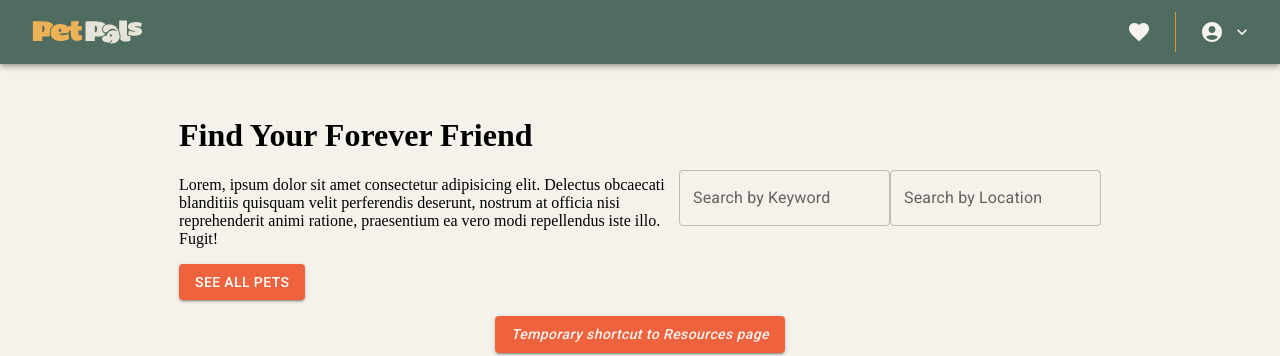
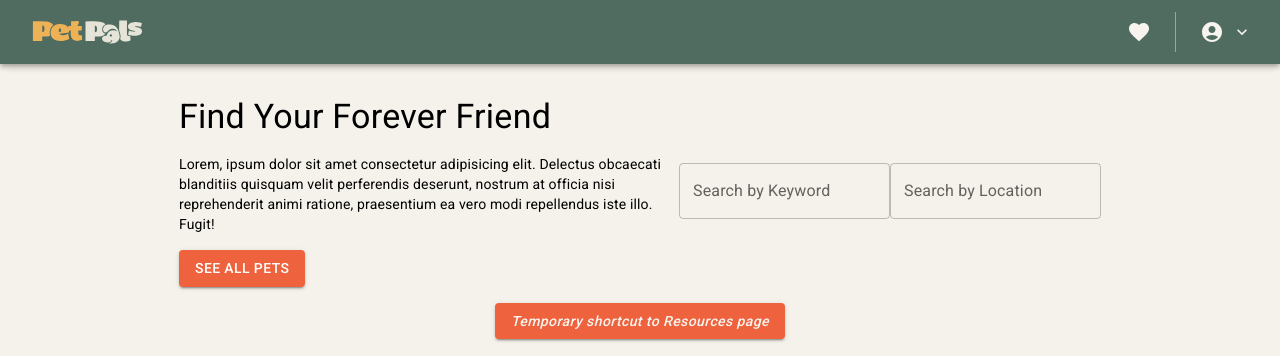
Before and after one commit to Code-the-Dream-School/ffprac-team3-front, a React (Vite) app: page / in a window 1280 px wide. Shown: the top 356 px of the page. Built offline with nearby package versions, Linux system fonts and the light colour scheme; no server answers.

Commit message:
update HeroBanner w/ MUI Typography components

```diff
--- a/src/components/HeroBanner.tsx
+++ b/src/components/HeroBanner.tsx
@@ -1,22 +1,30 @@
 import React from "react";
-import { Box, TextField, Button, Container } from "@mui/material";
-import { width } from "@mui/system";
+import { Box, TextField, Button, Container, Typography } from "@mui/material";
 
 export const HeroBanner = () => {
 
     return (
         <Box display="flex" alignItems={"center"} justifyContent={"center"}>
-            <Box
-            width={500}>
-                <h1>Find Your Forever Friend</h1>
-                <p>Lorem, ipsum dolor sit amet consectetur adipisicing elit. Delectus obcaecati blanditiis quisquam velit perferendis deserunt, nostrum at officia nisi reprehenderit animi ratione, praesentium ea vero modi repellendus iste illo. Fugit!</p>
+            <Box width={500}>
+                <Typography variant="h4">
+                    Find Your Forever Friend
+                </Typography>
+
+                <Typography variant="body2" mt={2} mb={2}>
+                    Lorem, ipsum dolor sit amet consectetur adipisicing elit. Delectus obcaecati blanditiis quisquam velit perferendis deserunt, nostrum at officia nisi reprehenderit animi ratione, praesentium ea vero modi repellendus iste illo. Fugit!
+                </Typography>
+
                 <Button
                     variant="contained"
                     style={{ backgroundColor: "#EE633E" }}>
                     SEE ALL PETS
                 </Button>
             </Box>
-            <Box display="flex" flexDirection={"row"}>
+
+            <Box
+                display="flex"
+                flexDirection={"row"}
+            >
                 <TextField id="outlined-basic" label="Search by Keyword" variant="outlined" />
                 <TextField id="outlined-basic" label="Search by Location" variant="outlined" />
             </Box>
--- a/src/pages/ResourcesPage.tsx
+++ b/src/pages/ResourcesPage.tsx
@@ -4,9 +4,9 @@ import { Typography, Box } from "@mui/material";
 const ResourcesPage = () => {
     return (
         <>
-        <Box>
-        <Typography variant="h2">This is our Resources page</Typography>
-        </Box>
+            <Box>
+                <Typography variant="h2">This is our Resources page</Typography>
+            </Box>
         </>
     )
 }
```
Also changed, not shown: src/main.jsx (+4 -4 lines).
